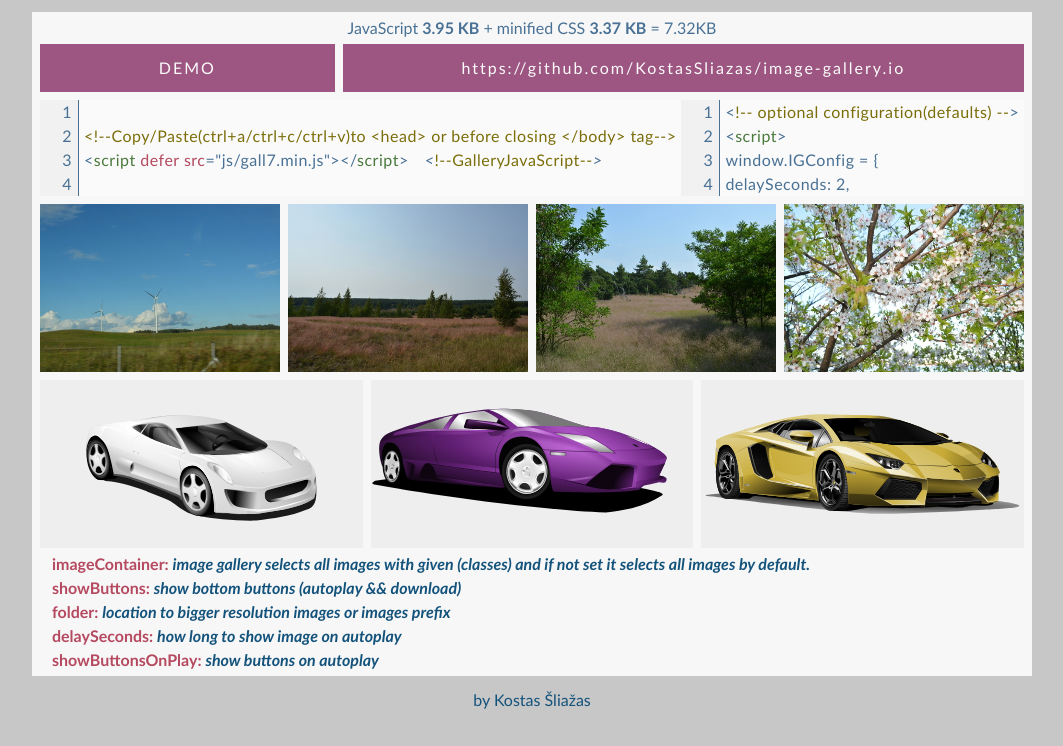
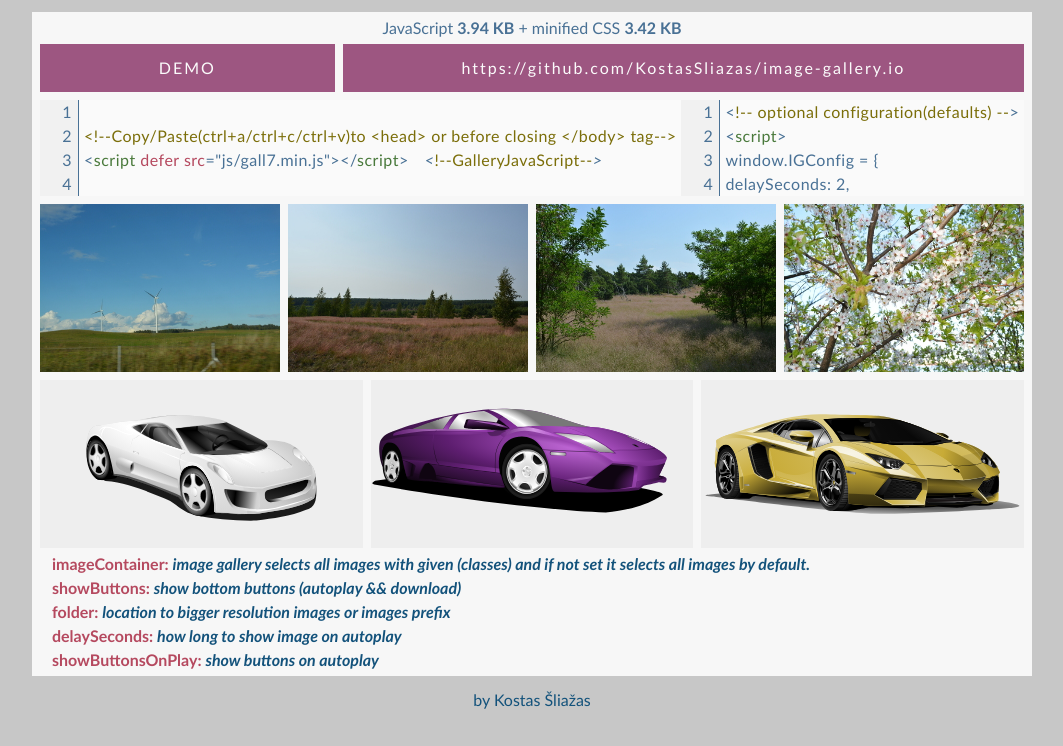
Before and after one commit to KostasSliazas/image-gallery-min.github.io, a plain HTML site: page index.html in a window 1280 px wide. Shown: the whole page, without its empty margins (108-1171 px from the left). Drawn offline with Linux system fonts and the light colour scheme.

Commit message:
Add files via upload

```diff
--- a/index.html
+++ b/index.html
@@ -32,7 +32,7 @@
   <main>
     <header>
       <h1>Image gallery JavaScript + CSS (responsive)</h1>
-      <p class="code__i--el">JavaScript <b>3.95 KB</b> + minified CSS <b>3.37 KB</b> = 7.32KB</p>
+      <p class="code__i--el">JavaScript <b>3.94 KB</b> + minified CSS <b>3.42 KB</b></p>
       <div class="inside">
         <a href="https://kostassliazas.github.io/svg-examples/" target="_blank" rel="noreferrer">DEMO</a>
         <a href="https://github.com/KostasSliazas/image-gallery.io" target="_blank" rel="noreferrer">https://github.com/KostasSliazas/image-gallery.io</a>
```
